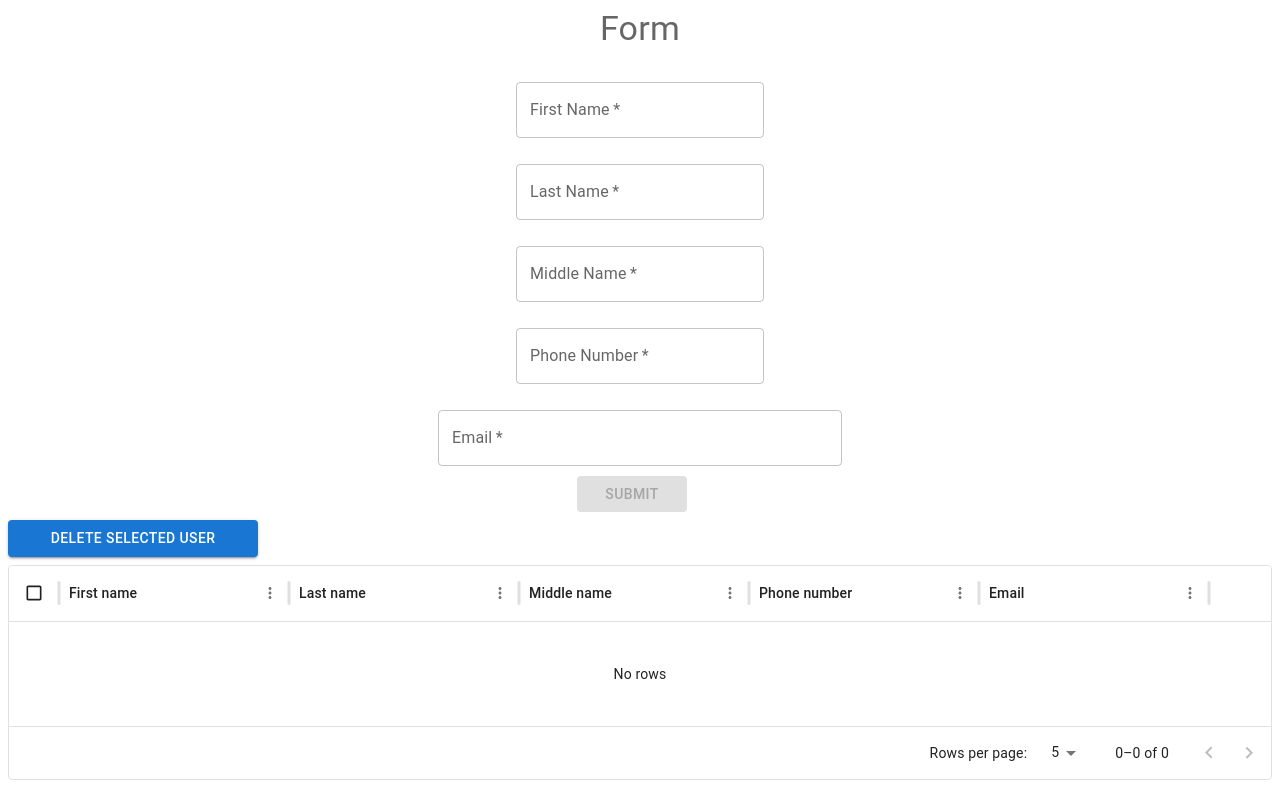
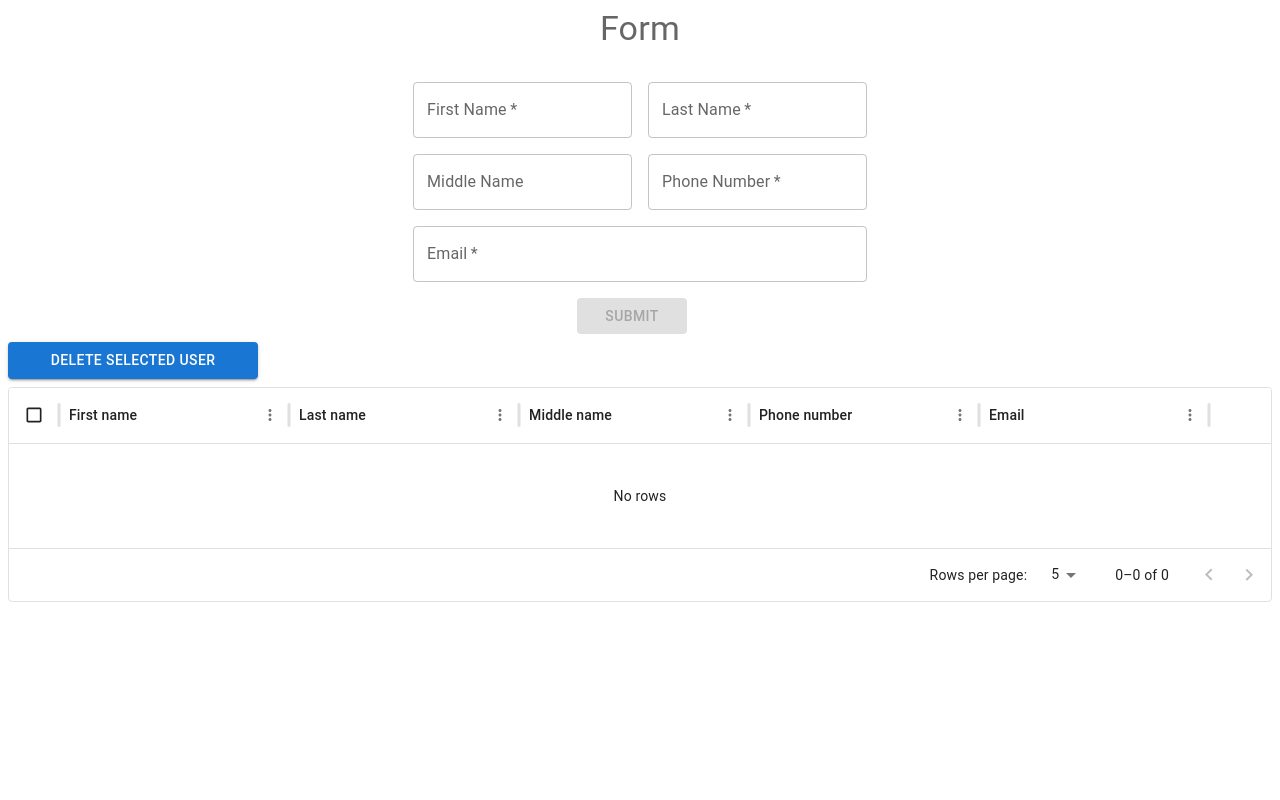
Before and after one commit to pratiksha-bhanderi/react-form-hooks-demo, a React (Create React App) app: page / in a window 1280 px wide. Built offline with nearby package versions, Linux system fonts and the light colour scheme.

Commit message:
add validation with yup .

```diff
--- a/package.json
+++ b/package.json
@@ -5,6 +5,7 @@
   "dependencies": {
     "@emotion/react": "^11.11.4",
     "@emotion/styled": "^11.11.5",
+    "@hookform/resolvers": "^3.6.0",
     "@mui/icons-material": "^5.15.20",
     "@mui/material": "^5.15.20",
     "@mui/x-data-grid": "^7.7.0",
@@ -23,7 +24,8 @@
     "react-scripts": "5.0.1",
     "typescript": "^4.9.5",
     "uuid": "^10.0.0",
-    "web-vitals": "^2.1.4"
+    "web-vitals": "^2.1.4",
+    "yup": "^1.4.0"
   },
   "scripts": {
     "start": "react-scripts start",
--- a/src/components/InputControl/index.tsx
+++ b/src/components/InputControl/index.tsx
@@ -1,26 +1,36 @@
 import { FC } from "react";
 import { TextField } from "@mui/material";
 import { InputControlProps } from "../../utils/types";
+import { Controller, useFormContext } from "react-hook-form";
 
 const InputControl: FC<InputControlProps> = ({
-  value,
   name,
   label,
+  type = "text",
   required = false,
-  error,
-  type,
-  onChange,
 }) => {
+  const { control } = useFormContext();
   return (
-    <TextField
+    <Controller
       name={name}
-      value={value}
-      type={type}
-      fullWidth
-      onChange={(event) => onChange(event.target.value)}
-      required={required}
-      label={label}
-      sx={{ mb: "10px" }}
+      control={control}
+      render={({
+        field: { onChange, value, ref },
+        fieldState: { error },
+        formState,
+      }) => (
+        <TextField
+          inputRef={ref}
+          value={value}
+          fullWidth
+          type={type}
+          onChange={onChange}
+          required={required}
+          label={label}
+          error={!!error}
+          helperText={error ? error.message : null}
+        />
+      )}
     />
   );
 };
--- a/src/components/User/UserCreate.tsx
+++ b/src/components/User/UserCreate.tsx
@@ -2,138 +2,101 @@
 import { FC, useEffect, useState } from "react";
 import InputControl from "../InputControl";
 import { Button, Grid, Stack } from "@mui/material";
-import {
-  FormItem,
-  RootState,
-  handleOnChangeProps,
-  useAppDispatch,
-} from "../../utils/types";
+import { FormItem, RootState, useAppDispatch } from "../../utils/types";
 import { v4 as uuidv4 } from "uuid";
 import { useSelector } from "react-redux";
 import { defaultFormValue } from "../../utils/constant";
-import { addUser, updateUser } from "../../store/slice/userSlice";
+import { addUser, editUser, updateUser } from "../../store/slice/userSlice";
 import { checkObjectIsEmpty } from "../../utils/validation";
-
+import { FormProvider, useForm } from "react-hook-form";
+import { yupResolver } from "@hookform/resolvers/yup";
+import { userSchema } from "../../utils/schema";
 const FormControl: FC = () => {
   const dispatch = useAppDispatch();
   const { user, userEdit } = useSelector(({ user }: RootState) => user);
-  const [formValue, setFormValue] = useState<FormItem>(defaultFormValue);
-  const [error] = useState({ name: "", message: "" });
-  const [disabled, setDisabled] = useState(true);
+  const [disabled, setDisabled] = useState(false);
+  const methods = useForm<FormItem>({
+    defaultValues: defaultFormValue,
+    resolver: yupResolver(userSchema),
+    mode: "all",
+  });
+
   useEffect(() => {
-    if (checkObjectIsEmpty(formValue)) {
+    if (checkObjectIsEmpty(methods.watch())) {
       setDisabled(true);
     } else {
       setDisabled(false);
     }
-  }, [formValue]);
-  console.log("user", user);
+  });
 
   useEffect(() => {
     if (userEdit.id !== "") {
-      setFormValue(userEdit);
+      methods.reset(userEdit);
     }
   }, [userEdit]);
 
-  const onsubmit = () => {
-    if (formValue.id !== "") {
+  const onsubmit = (formValue: FormItem) => {
+    if (formValue?.id) {
       let newArr = user.map((item) => {
         return item.id === formValue?.id ? formValue : item;
       });
       dispatch(updateUser(newArr));
+      dispatch(editUser({}));
     } else {
       const newObj = { ...formValue, id: uuidv4() };
       dispatch(addUser(newObj));
     }
 
-    setFormValue(defaultFormValue);
-  };
-  const handleOnChange = ({ name, value }: handleOnChangeProps) => {
-    setFormValue({ ...formValue, [name]: value });
+    methods.reset(defaultFormValue);
   };
   return (
+    <FormProvider {...methods}>
       <Stack sx={{ alignItems: "center" }}>
-      <form onSubmit={onsubmit}>
+        <form onSubmit={methods.handleSubmit(onsubmit)}>
           <Grid
             container
-          width={"423px"}
+            width={"470px"}
             sx={{ justifyContent: "center", mt: 2 }}
             spacing={2}
           >
-          <Grid item>
+            <Grid item xs={6}>
+              <InputControl name={"first_name"} label={"First Name"} required />
+            </Grid>
+            <Grid item xs={6}>
+              <InputControl name={"last_name"} label={"Last Name"} required />
+            </Grid>
+
+            <Grid item xs={6}>
+              <InputControl name={"middle_name"} label={"Middle Name"} />
+            </Grid>
+            <Grid item xs={6}>
               <InputControl
-              value={formValue.first_name}
-              name={"First Name"}
-              label={"First Name"}
-              type={"text"}
-              onChange={(value) =>
-                handleOnChange({ name: "first_name", value })
-              }
+                name={"phone_number"}
+                label={"Phone Number"}
                 required
-              error={error}
-            />
-          </Grid>
-          <Grid item>
-            <InputControl
-              value={formValue.last_name}
-              name={"Last Name"}
-              label={"Last Name"}
-              type={"text"}
-              onChange={(value) => handleOnChange({ name: "last_name", value })}
-              required
-              error={error}
               />
             </Grid>
 
-          <Grid item>
+            <Grid item xs={12}>
               <InputControl
-              value={formValue.middle_name}
-              name={"Middle Name"}
-              label={"Middle Name"}
-              type={"text"}
-              onChange={(value) =>
-                handleOnChange({ name: "middle_name", value })
-              }
+                name={"email"}
+                label={"Email"}
+                type={"email"}
                 required
-              error={error}
-            />
-          </Grid>
-          <Grid item>
-            <InputControl
-              value={formValue.phone_number}
-              name={"Phone Number"}
-              label={"Phone Number"}
-              type={"text"}
-              onChange={(value) =>
-                handleOnChange({ name: "phone_number", value })
-              }
-              required
-              error={error}
-            />
-          </Grid>
-
-          <Grid item width={"420px"}>
-            <InputControl
-              value={formValue.email}
-              name={"Email"}
-              label={"Email"}
-              onChange={(value) => handleOnChange({ name: "email", value })}
-              type={"text"}
-              required
-              error={error}
               />
             </Grid>
             <Button
               variant="contained"
               disabled={disabled}
-            sx={{ width: "110px", alignSelf: "center" }}
-            onClick={onsubmit}
+              sx={{ width: "110px", alignSelf: "center", mt: 2 }}
+              onClick={methods.handleSubmit(onsubmit)}
             >
-            {formValue.id !== "" ? "Update" : "Submit"}
+              {userEdit?.id ? "Update" : "Submit"}
             </Button>
           </Grid>
         </form>
       </Stack>
+    </FormProvider>
   );
 };
 
--- a/src/utils/constant.ts
+++ b/src/utils/constant.ts
@@ -1,5 +1,4 @@
 export const defaultFormValue = {
-  id: "",
   first_name: "",
   last_name: "",
   middle_name: "",
--- /dev/null
+++ b/src/utils/regex.ts
@@ -0,0 +1,8 @@
+export const REGEX = {
+  stringOnlyWithSpaces: /^$|^[A-Za-z\s]+$/,
+  email: /^[^\s@]+@[^\s@]+\.[^\s@]+$/,
+  userName: /^[\w$#!]{4,256}$/,
+  mobileNumber: /^[6789]\d{9}$/, // india mobile number
+  OTP: /^\d{6}$/, // 6-digit OTP number,
+  slag: /^$|^[a-zA-Z0-9-]+$/,
+};
--- /dev/null
+++ b/src/utils/schema.ts
@@ -0,0 +1,29 @@
+import * as yup from "yup";
+import { REGEX } from "./regex";
+
+export const userSchema = yup.object().shape({
+  email: yup
+    .string()
+    .email("Invalid email")
+    .required("Email is required")
+    .matches(REGEX.email, "Invalid email address"),
+  first_name: yup
+    .string()
+    .required("First name is required")
+    .min(3, "First name must be at least 3 characters")
+    .max(50, "First name must be at most 50 characters"),
+  last_name: yup
+    .string()
+    .required("Last name is required")
+    .min(3, "Last name must be at least 3 characters")
+    .max(50, "Last name must be at most 50 characters"),
+  middle_name: yup
+    .string()
+    .optional()
+    .min(3, "Middle name must be at least 3 characters")
+    .max(50, "Middle name must be at most 50 characters"),
+  phone_number: yup
+    .string()
+    .required("Phone number is required")
+    .matches(REGEX.mobileNumber, "Invalid Indian phone number"),
+});
--- a/src/utils/types.ts
+++ b/src/utils/types.ts
@@ -9,10 +9,10 @@ export const useAppDispatch = useDispatch.withTypes<AppDispatch>();
 export interface FormItem {
   first_name: string;
   last_name: string;
-  middle_name: string;
+  middle_name?: string;
   phone_number: string;
   email: string;
-  id: number | string | null;
+  id?: string;
 }
 export interface initialStateProps {
   user: any[];
@@ -24,16 +24,10 @@ export interface UserTableProps {
 }
 
 export interface InputControlProps {
-  value: any;
   name: string;
   label: string;
-  type: "text" | "number" | "email" | "password" | "tel";
+  type?: "text" | "number" | "email" | "password" | "tel";
   required?: boolean;
-  error: {
-    name: string;
-    message: string;
-  };
-  onChange: (value: string) => void;
 }
 
 export interface Error {
```
Also changed, not shown: 1 other file (tests, documents, lock files or other folders). Lines whose indentation alone changed are shown as unchanged.
